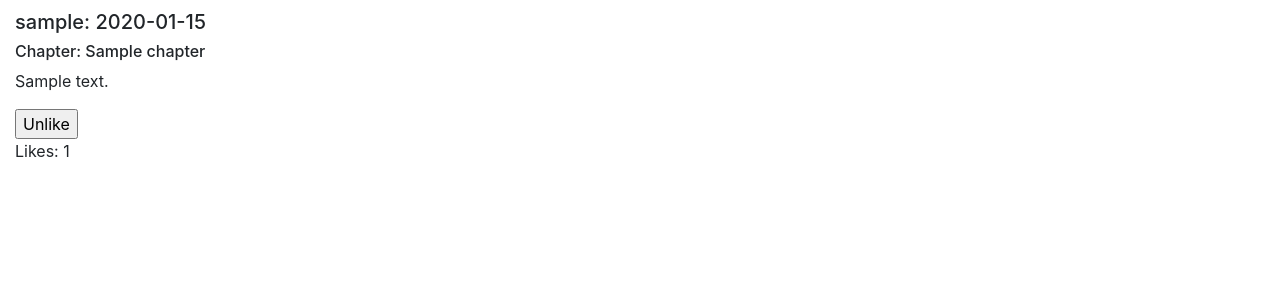
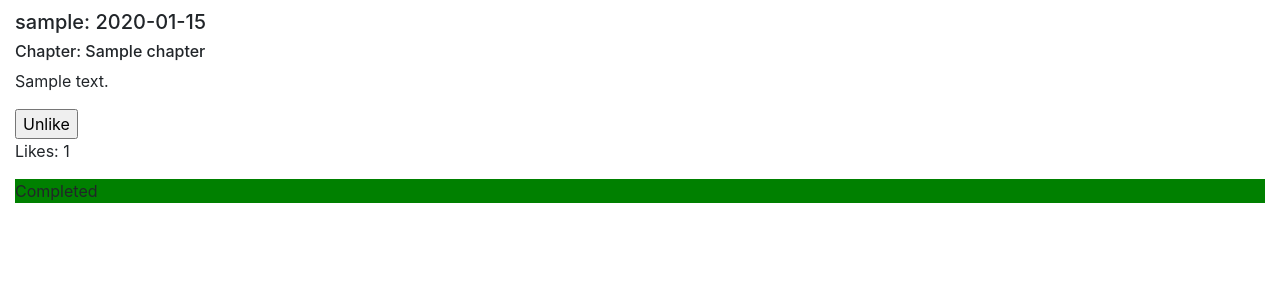
Before and after one commit to joshdbarton/nightstand-capstone, a Django app: page /groups/1 in a window 1280 px wide. Shown: the part 358-656 px from the top of the page. Run offline with Django 3.2, Linux system fonts and the light colour scheme; a user stored in the database is signed in; tables that the repository leaves empty hold one stand-in row (values such as "Sample post"); grey boxes marked "Sample" are stand-in pictures; some libraries are stand-ins or nearby versions.

Commit message:
group view is now sending complete and incomplete data for each chapter for each reader and displaying

```diff
--- a/nightstand_dashboard/static/nightstand_dashboard/main.css
+++ b/nightstand_dashboard/static/nightstand_dashboard/main.css
@@ -0,0 +1,7 @@
+.reader-square-completed {
+    background-color: green;
+}
+
+.reader-square {
+    background-color: bisque;
+}
--- a/nightstand_dashboard/templates/nightstand_dashboard/group_detail.html
+++ b/nightstand_dashboard/templates/nightstand_dashboard/group_detail.html
@@ -35,4 +35,17 @@
     </div>
     {% endfor %}
 </div>
+<div id="readers-progress">
+    {% for reader, values in readers.items %}
+        <div class="reader-div", id={{reader}}>
+            {% for value in values %}
+                {% if value %}
+                    <div class="reader-square-completed">Completed</div>
+                {% else %}
+                    <div class="reader-square">not Completed</div>
+                {% endif %}
+            {% endfor %}
+        </div>
+    {% endfor %}
+</div>
 {% endblock %}
--- a/nightstand_dashboard/views.py
+++ b/nightstand_dashboard/views.py
@@ -187,8 +187,9 @@ def group_detail(request, pk):
     for reader in readers:
         chapters = list()
         for chapter in group.book.chapter_set.all():
-            chapters.append(ReaderChapter.objects.get(chapter=chapter, reader=reader))
-        context["readers"][reader.id] = chapters
+            reader_chapter = ReaderChapter.objects.get(chapter=chapter, reader=reader)
+            chapters.append(reader_chapter.completed)
+        context["readers"][str(reader)] = chapters
     return render(request, "nightstand_dashboard/group_detail.html", context)
 
 
```
